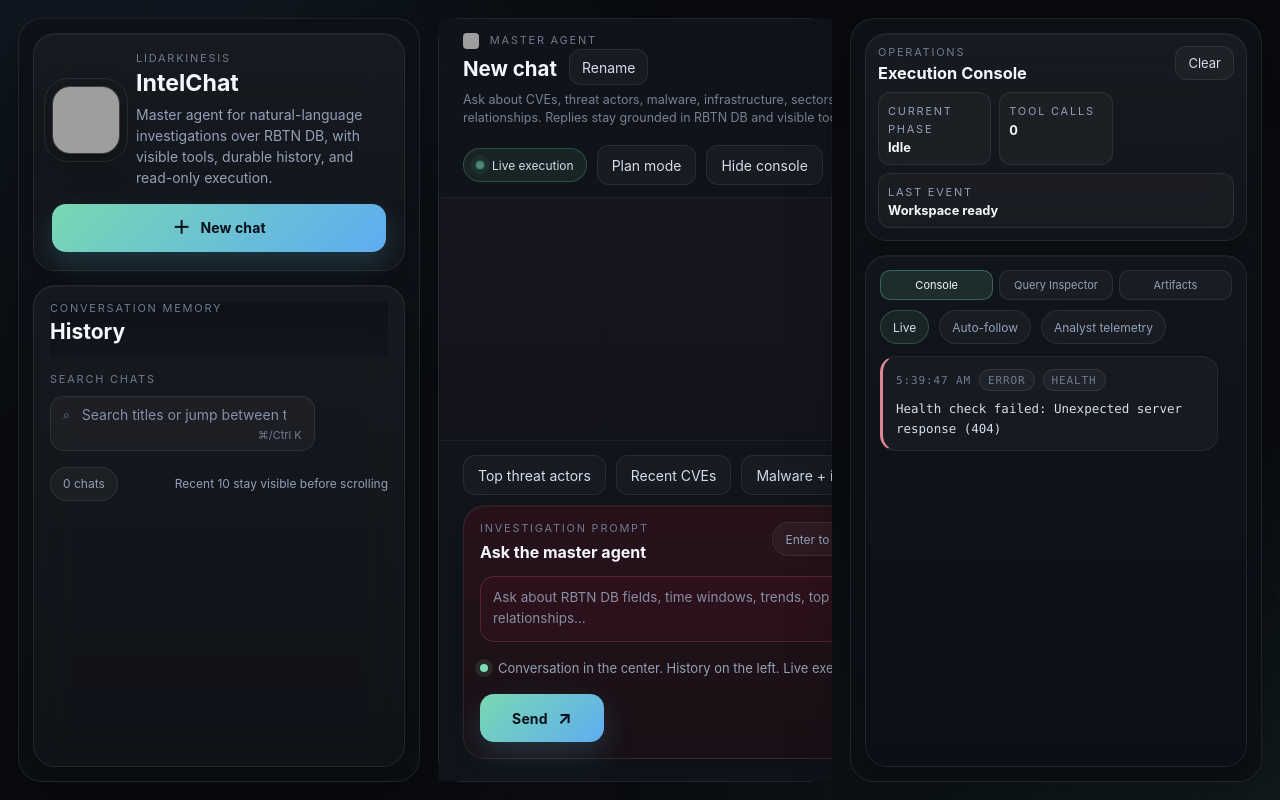
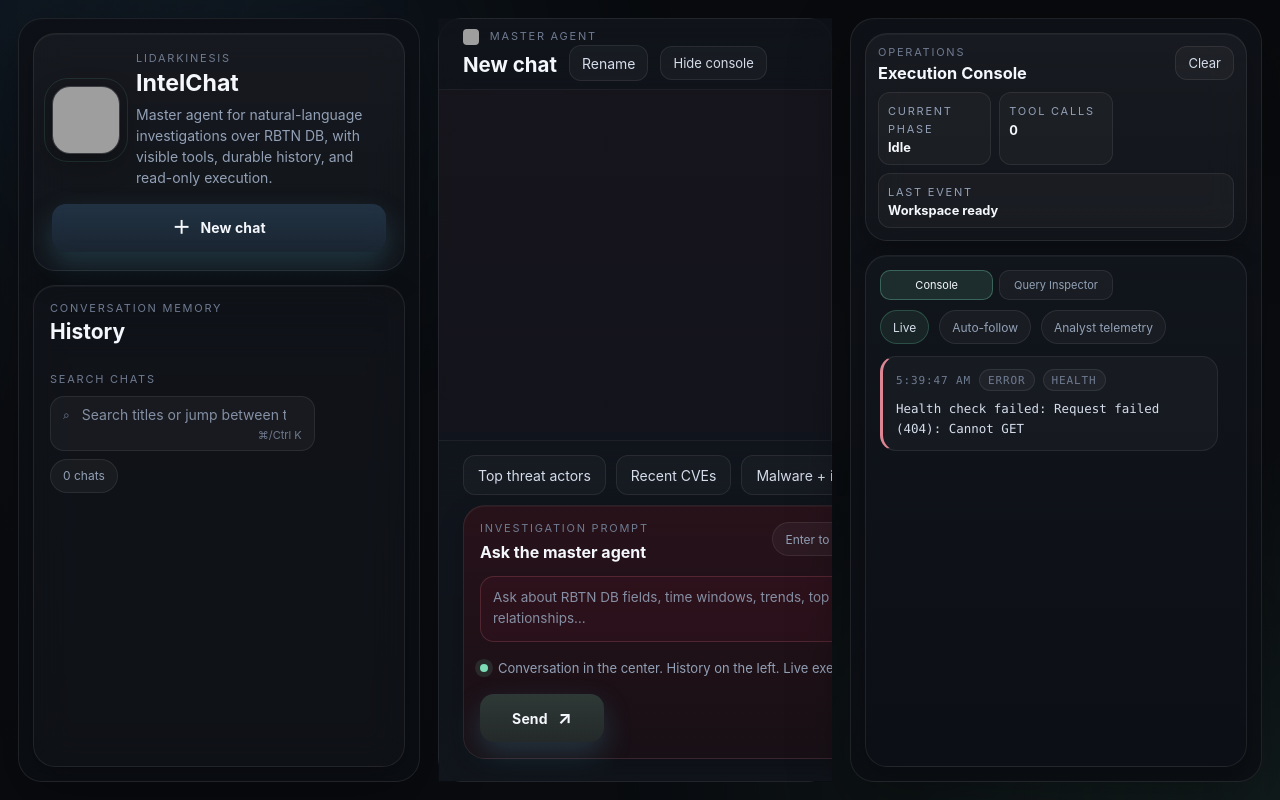
Before and after one commit to HudKSD/XTP, a Python web app: template app/templates/index.html in a window 1280 px wide. Run offline with Jinja, Linux system fonts and the light colour scheme; the template is opened without the code that fills it, so the values that code supplies are empty; grey boxes are pictures that could not be loaded.

Commit message:
Declutter header/history UI and harden delete/copy behaviors

```diff
--- a/app/static/app.js
+++ b/app/static/app.js
@@ -19,7 +19,6 @@ const state = {
   planMode: false,
   rightPaneMode: "console",
   pendingToolEvents: [],
-  artifacts: [],
   lastUserPrompt: "",
   activity: {
     phase: "Idle",
@@ -42,20 +41,15 @@ const statusBarEl = document.getElementById("statusBar");
 const statusTextEl = document.getElementById("statusText");
 const terminalOutputEl = document.getElementById("terminalOutput");
 const toggleTerminalBtnEl = document.getElementById("toggleTerminalBtn");
-const planModeBtnEl = document.getElementById("planModeBtn");
 const clearTerminalBtnEl = document.getElementById("clearTerminalBtn");
 const consoleTabBtnEl = document.getElementById("consoleTabBtn");
 const inspectorTabBtnEl = document.getElementById("inspectorTabBtn");
-const artifactsTabBtnEl = document.getElementById("artifactsTabBtn");
 const consolePaneEl = document.getElementById("consolePane");
 const inspectorPaneEl = document.getElementById("inspectorPane");
-const artifactsPaneEl = document.getElementById("artifactsPane");
 const inspectorCountPillEl = document.getElementById("inspectorCountPill");
 const inspectorFlagsEl = document.getElementById("inspectorFlags");
 const inspectorQueryEl = document.getElementById("inspectorQuery");
 const inspectorToolsEl = document.getElementById("inspectorTools");
-const artifactListEl = document.getElementById("artifactList");
-const artifactCountPillEl = document.getElementById("artifactCountPill");
 const messageTemplate = document.getElementById("messageTemplate");
 const phaseCardEl = document.getElementById("phaseCard");
 const toolCountCardEl = document.getElementById("toolCountCard");
@@ -294,7 +288,6 @@ function setRightPaneMode(mode = "console") {
   const pairs = [
     [consoleTabBtnEl, consolePaneEl, "console"],
     [inspectorTabBtnEl, inspectorPaneEl, "inspector"],
-    [artifactsTabBtnEl, artifactsPaneEl, "artifacts"],
   ];
   pairs.forEach(([tab, pane, key]) => {
     const active = key === mode;
@@ -331,47 +324,6 @@ function updateInspector(meta = {}) {
     : `<div class="chat-history-empty">No tool trace for this response.</div>`;
   const flags = normalizeLimitations(meta, trace);
   inspectorFlagsEl.innerHTML = flags.map((flag) => `<span class="result-flag" data-tooltip="${safeEscape(flag.tip)}">${safeEscape(flag.label)}</span>`).join("");
-}
-
-function renderArtifacts() {
-  artifactCountPillEl.textContent = `${state.artifacts.length} artifact${state.artifacts.length === 1 ? "" : "s"}`;
-  if (!state.artifacts.length) {
-    artifactListEl.innerHTML = `<div class="chat-history-empty">Artifacts will appear after assistant responses.</div>`;
-    return;
-  }
-  artifactListEl.innerHTML = state.artifacts.slice().reverse().map((item) => `
-    <article class="artifact-card">
-      <div class="artifact-title">${safeEscape(item.title)}</div>
-      <div class="artifact-meta">${safeEscape(item.kind)} • ${safeEscape(fmtDate(item.created_at))}</div>
-      <button class="ghost-btn small artifact-download-btn" data-artifact-id="${safeEscape(item.id)}" type="button">Download</button>
-    </article>
-  `).join("");
-  artifactListEl.querySelectorAll(".artifact-download-btn").forEach((btn) => {
-    btn.addEventListener("click", () => {
-      const target = state.artifacts.find((entry) => entry.id === btn.dataset.artifactId);
-      if (!target) return;
-      downloadFile(target.filename, target.content, target.mimeType);
-      showToast(`Downloaded ${target.filename}`, "success");
-    });
-  });
-}
-
-function hydrateArtifactsFromMessages(messages = []) {
-  state.artifacts = [];
-  messages.forEach((message) => {
-    if (message.role !== "assistant") return;
-    const id = `msg-${message.id || Math.random().toString(16).slice(2)}`;
-    state.artifacts.push({
-      id,
-      title: `Assistant result • ${chatTitleEl.textContent || "chat"}`,
-      kind: "chat-export",
-      created_at: message.created_at || new Date().toISOString(),
-      filename: `artifact-${id}.json`,
-      mimeType: "application/json;charset=utf-8",
-      content: JSON.stringify({ content: message.content, meta: message.meta || {} }, null, 2),
-    });
-  });
-  renderArtifacts();
 }
 
 function getTooltipAnchor(target) {
@@ -821,7 +773,19 @@ function handleCopyMessage(node, content) {
   btn.dataset.tooltip = "Copy message";
   btn.addEventListener("click", async () => {
     try {
-      await navigator.clipboard.writeText(content || "");
+      if (navigator.clipboard && window.isSecureContext) {
+        await navigator.clipboard.writeText(content || "");
+      } else {
+        const ta = document.createElement("textarea");
+        ta.value = content || "";
+        ta.setAttribute("readonly", "");
+        ta.style.position = "fixed";
+        ta.style.opacity = "0";
+        document.body.appendChild(ta);
+        ta.select();
+        document.execCommand("copy");
+        ta.remove();
+      }
       showToast("Message copied", "success");
     } catch {
       showToast("Copy failed", "error");
@@ -966,18 +930,6 @@ function replacePendingAssistant(content, meta = {}) {
   handleExportMessage(state.pendingAssistantElement, content, meta);
   decorateAssistantBubble(state.pendingAssistantElement, content, meta);
   updateInspector(meta);
-  const artifactId = `${Date.now()}-${Math.random().toString(16).slice(2)}`;
-  const artifact = {
-    id: artifactId,
-    title: `Assistant result • ${chatTitleEl.textContent || "chat"}`,
-    kind: "chat-export",
-    created_at: new Date().toISOString(),
-    filename: `artifact-${artifactId}.json`,
-    mimeType: "application/json;charset=utf-8",
-    content: JSON.stringify({ content, meta }, null, 2),
-  };
-  state.artifacts.push(artifact);
-  renderArtifacts();
   state.pendingAssistantElement = null;
   scrollChatToBottom(true);
 }
@@ -999,6 +951,7 @@ async function api(path, options = {}) {
     try {
       data = JSON.parse(text);
     } catch {
+      if (!res.ok) throw new Error(`Request failed (${res.status}): ${text.slice(0, 180)}`);
       throw new Error(`Unexpected server response (${res.status})`);
     }
   }
@@ -1065,12 +1018,10 @@ async function switchChat(chatId) {
   if (!data.items.length) {
     showEmptyState();
     updateInspector({});
-    hydrateArtifactsFromMessages([]);
   } else {
     data.items.forEach((message) => appendMessage(message.role, message.content, message.meta || message));
     const latestAssistant = [...data.items].reverse().find((message) => message.role === "assistant");
     updateInspector(latestAssistant?.meta || {});
-    hydrateArtifactsFromMessages(data.items);
   }
   setActivityPhase("Idle");
   connectSocket(chatId);
@@ -1406,16 +1357,8 @@ toggleTerminalBtnEl.addEventListener("click", () => {
   toggleTerminalBtnEl.textContent = state.terminalVisible ? "Hide console" : "Show console";
   toggleTerminalBtnEl.dataset.tooltip = state.terminalVisible ? "Show or hide the execution console" : "Show the execution console";
 });
-planModeBtnEl.addEventListener("click", () => {
-  state.planMode = !state.planMode;
-  planModeBtnEl.classList.toggle("active", state.planMode);
-  document.querySelectorAll(".agent-plan").forEach((plan) => {
-    plan.open = state.planMode;
-  });
-});
 consoleTabBtnEl.addEventListener("click", () => setRightPaneMode("console"));
 inspectorTabBtnEl.addEventListener("click", () => setRightPaneMode("inspector"));
-artifactsTabBtnEl.addEventListener("click", () => setRightPaneMode("artifacts"));
 clearTerminalBtnEl.addEventListener("click", clearTerminal);
 composerInputEl.addEventListener("input", autoGrowTextarea);
 composerInputEl.addEventListener("keydown", (event) => {
@@ -1451,7 +1394,6 @@ window.addEventListener("load", async () => {
   installModalSystem();
   autoGrowTextarea();
   setRightPaneMode("console");
-  renderArtifacts();
   await loadHealth();
   await loadChats();
   composerInputEl.focus();
--- a/app/static/styles.css
+++ b/app/static/styles.css
@@ -171,7 +171,7 @@ textarea:disabled {
 }
 
 .sidebar-shell {
-  background: linear-gradient(180deg, rgba(15, 18, 24, 0.96), rgba(12, 15, 20, 0.94));
+  background: linear-gradient(180deg, rgba(14, 17, 23, 0.92), rgba(12, 15, 20, 0.9));
 }
 
 .workspace-shell {
@@ -203,6 +203,10 @@ textarea:disabled {
 .terminal-shell,
 .composer-surface {
   border-color: var(--border);
+}
+
+.history-panel {
+  background: rgba(255, 255, 255, 0.015);
 }
 
 .brand-panel {
@@ -778,10 +782,10 @@ textarea::placeholder,
 
 .header-rail {
   display: flex;
-  justify-content: space-between;
+  justify-content: flex-start;
   align-items: flex-start;
   gap: 18px;
-  padding: 14px 0 12px;
+  padding: 10px 0 8px;
 }
 
 .chat-header-main {
@@ -1274,6 +1278,15 @@ textarea::placeholder,
 .send-btn {
   min-width: 124px;
   flex: 0 0 auto;
+  background: linear-gradient(180deg, rgba(123, 220, 181, 0.2), rgba(123, 220, 181, 0.12));
+  border-color: rgba(123, 220, 181, 0.28);
+  color: var(--text);
+}
+
+#newChatBtn {
+  background: linear-gradient(180deg, rgba(101, 182, 255, 0.18), rgba(101, 182, 255, 0.1));
+  border-color: rgba(101, 182, 255, 0.26);
+  color: var(--text);
 }
 
 .activity-head {
@@ -1292,6 +1305,14 @@ textarea::placeholder,
   line-height: 1.45;
   font-size: 12.5px;
   opacity: 0.76;
+}
+
+.history-caption-row {
+  margin-top: 8px;
+}
+
+.history-note {
+  display: none;
 }
 
 .activity-grid {
--- a/app/templates/index.html
+++ b/app/templates/index.html
@@ -53,7 +53,6 @@
 
           <div class="history-caption-row">
             <span id="historyCountPill" class="surface-chip subtle">0 chats</span>
-            <span class="history-note">Recent 10 stay visible before scrolling</span>
           </div>
 
           <div class="history-scroll">
@@ -81,14 +80,8 @@
                 >
                   Rename
                 </button>
+                <button id="toggleTerminalBtn" class="ghost-btn small" data-tooltip="Show or hide the execution console">Hide console</button>
               </div>
-              <p class="subtitle">Ask about CVEs, threat actors, malware, infrastructure, sectors, timelines, evidence, and relationships. Replies stay grounded in RBTN DB and visible tool execution.</p>
-            </div>
-
-            <div class="chat-header-actions">
-              <div class="header-chip live-pulse"><span class="chip-dot"></span>Live execution</div>
-              <button id="planModeBtn" class="ghost-btn" data-tooltip="Show or hide compact agent plan cards">Plan mode</button>
-              <button id="toggleTerminalBtn" class="ghost-btn" data-tooltip="Show or hide the execution console">Hide console</button>
             </div>
           </div>
         </header>
@@ -176,7 +169,6 @@
           <div class="pane-tabs" role="tablist" aria-label="Right pane modes">
             <button id="consoleTabBtn" class="pane-tab active" type="button" role="tab" aria-selected="true">Console</button>
             <button id="inspectorTabBtn" class="pane-tab" type="button" role="tab" aria-selected="false">Query Inspector</button>
-            <button id="artifactsTabBtn" class="pane-tab" type="button" role="tab" aria-selected="false">Artifacts</button>
           </div>
 
           <div id="consolePane" class="right-pane-mode">
@@ -198,13 +190,6 @@
             <div id="inspectorTools" class="inspector-tools"></div>
           </div>
 
-          <div id="artifactsPane" class="right-pane-mode hidden">
-            <div class="inspector-head">
-              <span class="surface-chip subtle" data-tooltip="Artifacts generated per assistant response, including exports, query snapshots, and plan summaries">Session artifacts</span>
-              <span id="artifactCountPill" class="surface-chip subtle">0 artifacts</span>
-            </div>
-            <div id="artifactList" class="artifact-list"></div>
-          </div>
         </section>
       </div>
     </aside>
```
Also changed, not shown: app/main.py (+8 -5 lines).
